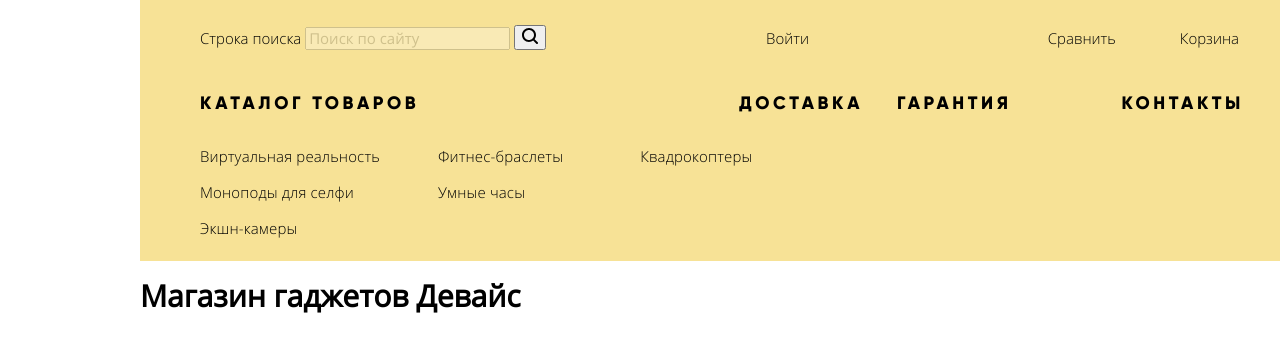
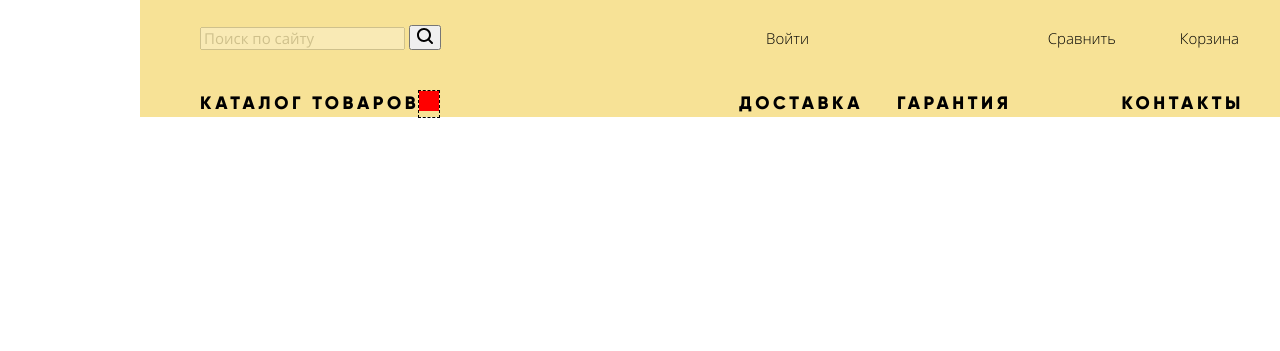
Before and after one commit to Dmi3ii2018/916769-device-24, a plain HTML site: page index.html in a window 1280 px wide. Shown: the part 59-410 px from the top of the page. Drawn offline with Linux system fonts and the light colour scheme; files whose address does not match are found by name.

Commit message:
Сетки_Вариант2

```diff
--- a/css/style.css
+++ b/css/style.css
@@ -45,7 +45,6 @@ body {
   min-width: 1440px;
   min-height: 2795px;
 
-  *scale: 0.5;
 }
 /*
 body > * {
@@ -71,6 +70,19 @@ body > * > * > * > * {
 a {
   text-decoration: none;
   color: #000000;
+}
+
+.visually-hidden {
+  border: 0;
+   clip: rect(0 0 0 0);
+   clip-path: inset(50%);
+   height: 1px;
+   margin: -1px;
+   overflow: hidden;
+   padding: 0;
+   position: absolute;
+   width: 1px;
+   white-space: nowrap;
 }
 
 header {
@@ -154,10 +166,26 @@ margin-left: 60px;
   margin-left: 60px;
   margin-right: 56px;
   margin-top: 38px;
+
+  position: relative;
 }
 
-.header-catalog {
+.catalog-sign {
   margin-left: 0;
+  outline: 1px dashed black;
+}
+
+.catalog-sign::before {
+  content: "";
+  display: inline-block;
+  width: 20px;
+  height: 20px;
+  background-color: red;
+}
+
+.site-navigation > li:hover .main-page-catalog,
+.main-page-catalog:hover {
+  display: flex;
 }
 
 .header-shipping {
@@ -179,17 +207,18 @@ margin-left: 60px;
 }
 
 .main-page-catalog {
-  /*outline: 1px solid grey;*/
-
   margin: 0;
   padding: 0;
 
-  display: flex;
+  display: none;
   flex-grow: 1;
 
-  margin-left: 60px;
   margin-right: 61px;
-  margin-top: 23px;
+
+  position: absolute;
+  left: 0;
+
+  /*outline: 1px solid black;*/
 }
 
 .dropdown-menu-columns {
@@ -203,6 +232,7 @@ margin-left: 60px;
   list-style: none;
   /*outline: 1px solid brown;*/
   margin-top: 0;
+  padding-top: 20px;
 }
 
 .dropdown-menu-columns li {
--- a/index.html
+++ b/index.html
@@ -28,12 +28,8 @@
         <a class="bin" href="#">Корзина</a>
       </div>
       <ul class="site-navigation">
-        <li class="dropdown-menu header-catalog"><a href="#">Каталог товаров</a>
-        </li>
-        <li class="header-shipping"> <a href="#">Доставка</a></li>
-        <li class="header-garanty"> <a href="#">Гарантия</a> </li>
-        <li class="header-contacts"> <a href="#">Контакты</a> </li>
-      </ul>
+        <li class="dropdown-menu header-catalog"><a href="#">Каталог товаров</a></li>
+        <li class="catalog-sign">
         <div class="main-page-catalog">
           <ul class="dropdown-menu-columns dropdown-menu-first-column">
             <li> <a href="#">Виртуальная реальность</a> </li>
@@ -48,6 +44,11 @@
             <li> <a href="#">Квадрокоптеры</a> </li>
           </ul>
         </div>
+        </li>
+        <li class="header-shipping"> <a href="#">Доставка</a></li>
+        <li class="header-garanty"> <a href="#">Гарантия</a> </li>
+        <li class="header-contacts"> <a href="#">Контакты</a> </li>
+      </ul>
       </nav>
     </header>
     <main class="container">
```
Lines whose indentation alone changed are shown as unchanged.
